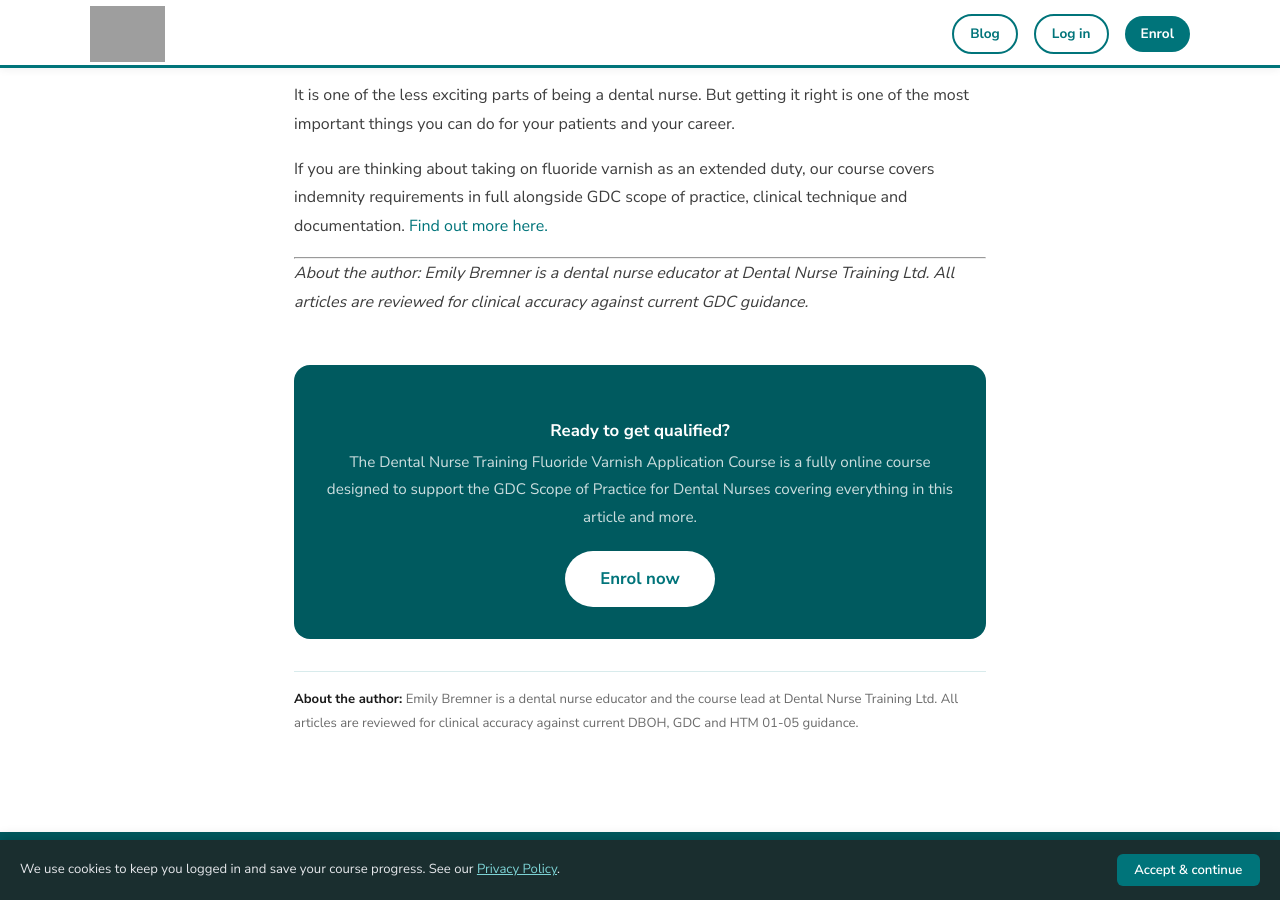
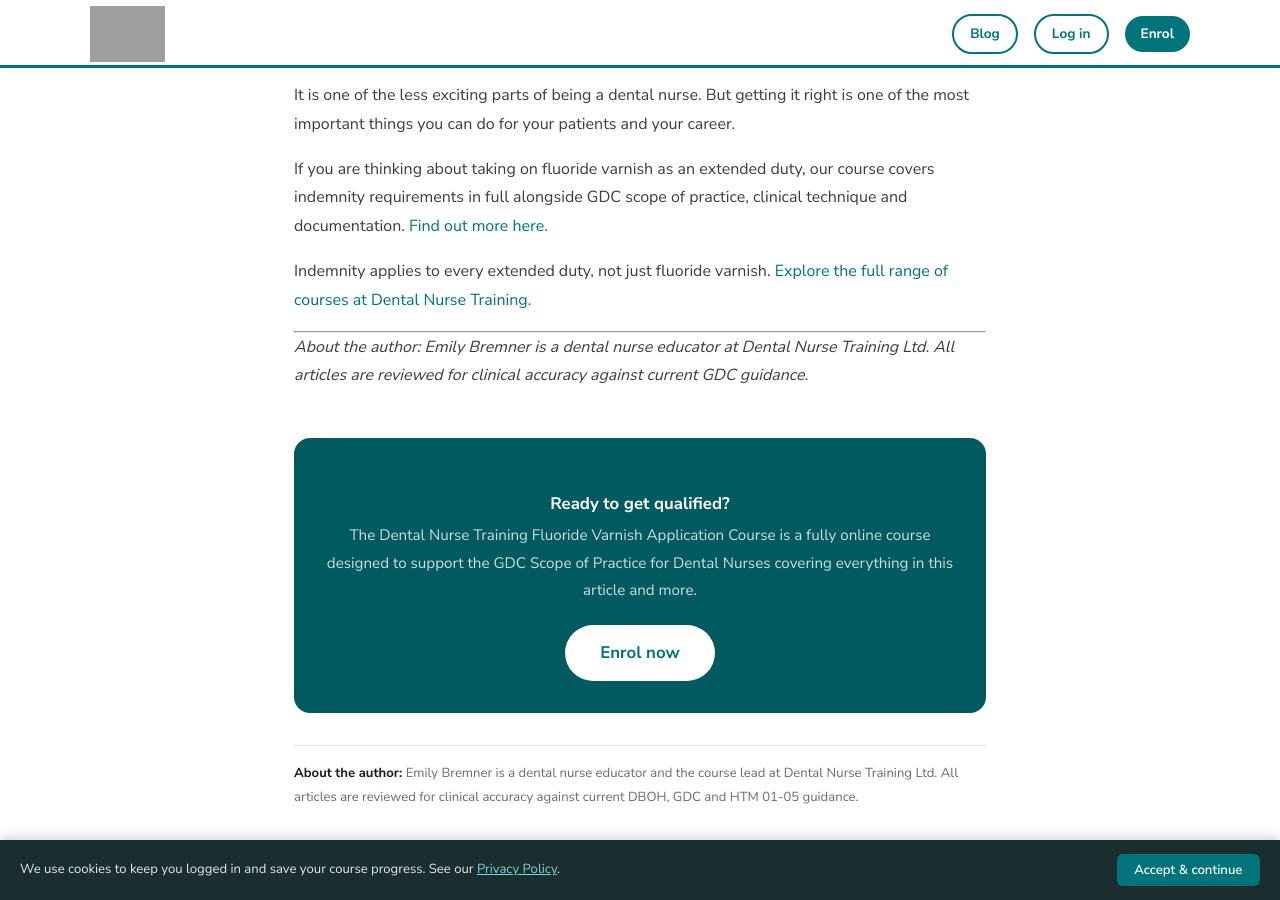
Before and after one commit to dentalnurse/Fluoride, a Jekyll site: the page built from _posts/2026-07-15-understanding-indemnity-dental-nurse.md, in a window 1280 px wide and 900 px high, scrolled down 2916 px. Built offline with Jekyll 4.4.1, drawn with Linux system fonts in a browser that asks for light colours; grey boxes are pictures that could not be loaded.

Commit message:
Link the indemnity and DBOH posts to the full course range too (#27)
Same treatment as the CPD post: both articles are general topics, not
fluoride-specific, so add a link to the full Dental Nurse Training
course range alongside the existing fluoride course CTA.


Claude-Session: https://claude.ai/code/session_01JACfkFQjP4vm1szhZLSr2j

Co-authored-by: Claude <noreply@anthropic.com>

```diff
--- a/_posts/2026-07-15-understanding-indemnity-dental-nurse.md
+++ b/_posts/2026-07-15-understanding-indemnity-dental-nurse.md
@@ -140,6 +140,9 @@ extended duty, our course covers indemnity requirements in full
 alongside GDC scope of practice, clinical technique and
 documentation. [Find out more here.](https://dentalnurse.github.io/Fluoride/enrol.html)
 
+Indemnity applies to every extended duty, not just fluoride varnish.
+[Explore the full range of courses at Dental Nurse Training.](https://dentalnurse.training)
+
 ---
 
 *About the author: Emily Bremner is a dental nurse educator at
```
Also changed, not shown: _posts/2026-08-01-what-is-delivering-better-oral-health.md (+3 -0 lines).
